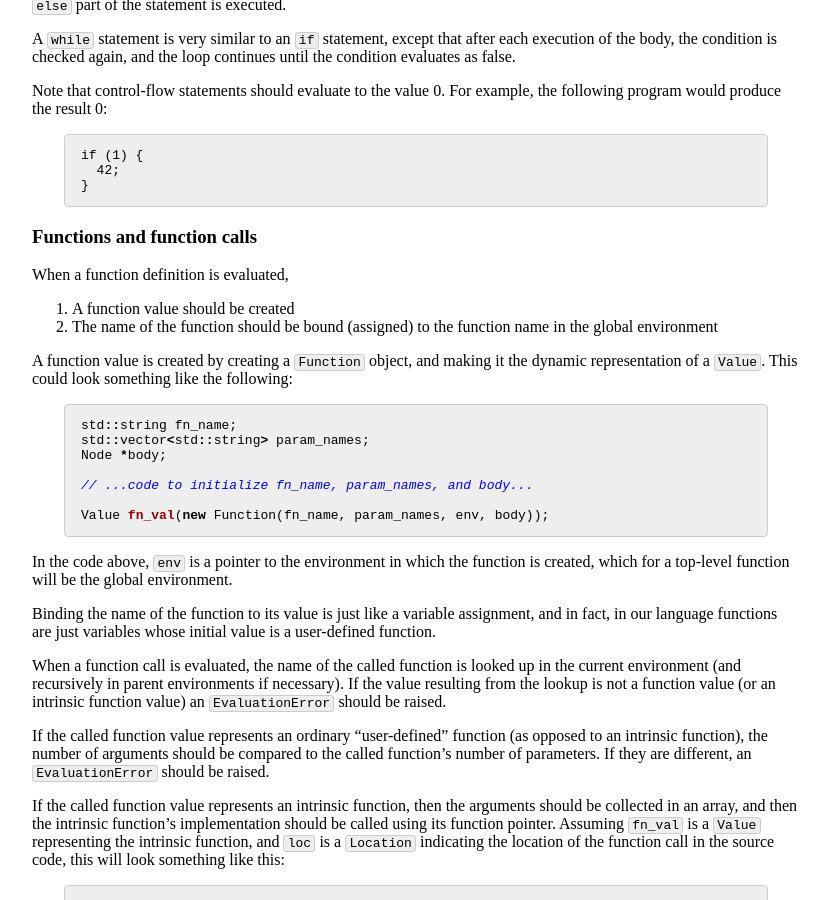
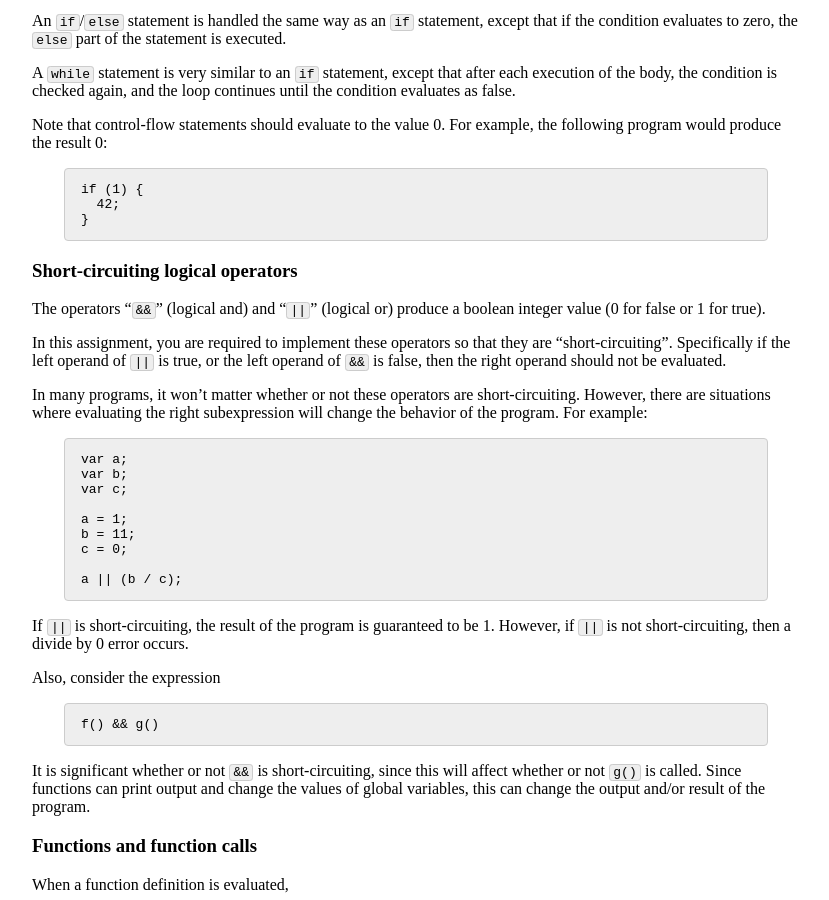
Before and after one commit to jhucompilers/fall2022, a Jekyll site: the page built from assign/assign02.md, in a window 1280 px wide and 900 px high, scrolled down 4030 px. Shown: the whole window, without its empty margins (224-1053 px from the left). Built offline with Jekyll 4.4.1, drawn with Linux system fonts in a browser that asks for light colours; some of the changed text lies outside the part shown.

Commit message:
indicate that && and || are short-circuiting

````diff
--- a/assign/assign02.md
+++ b/assign/assign02.md
@@ -12,6 +12,9 @@ title: "Assignment 2"
 see the [Updated files](#updated-files) section.
 
 *Update 9/20*: Clarified expectations for Milestone 1: see [Milestones](#milestones).
+
+*Update 9/20*: Updated to indicate that [the logical operators are
+short-circuiting](#short-circuiting-logical-operators).
 
 # Interpreter part 2: Functions, control structures, runtime
 
@@ -270,6 +273,48 @@ if (1) {
   42;
 }
 ```
+
+### Short-circuiting logical operators
+
+The operators "`&&`" (logical and) and "`||`" (logical or) produce a
+boolean integer value (0 for false or 1 for true).
+
+In this assignment, you are required to implement these operators so
+that they are "short-circuiting". Specifically
+if the left operand of `||` is true, or the left operand of
+`&&` is false, then the right operand should not be evaluated.
+
+In many programs, it won't matter whether or not these operators
+are short-circuiting. However, there are situations where evaluating
+the right subexpression will change the behavior of the program.
+For example:
+
+```
+var a;
+var b;
+var c;
+
+a = 1;
+b = 11;
+c = 0;
+
+a || (b / c);
+```
+
+If `||` is short-circuiting, the result of the program is guaranteed
+to be 1. However, if `||` is not short-circuiting, then a divide by 0
+error occurs.
+
+Also, consider the expression
+
+```
+f() && g()
+```
+
+It is significant whether or not `&&` is short-circuiting, since
+this will affect whether or not `g()` is called. Since functions can
+print output and change the values of global variables, this can
+change the output and/or result of the program.
 
 ### Functions and function calls
 
````
